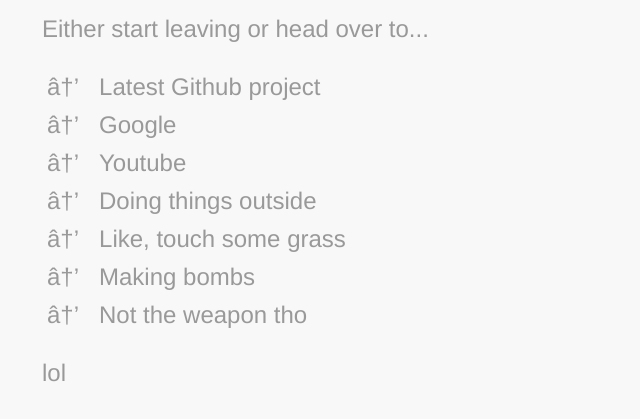
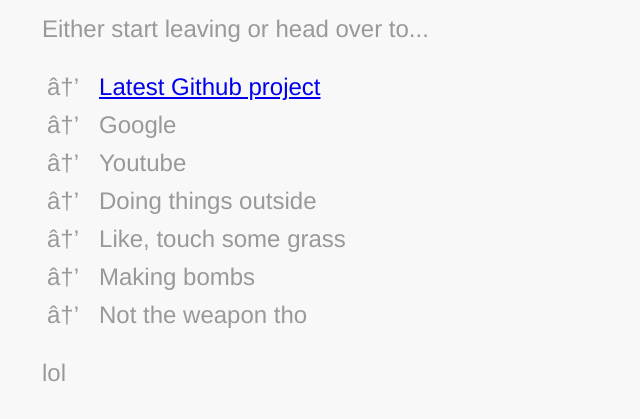
Before and after one commit to alfinosaurus/alfinosaurus.github.io, a plain HTML site: page index.html in a window 1280 px wide. Shown: the part 229-648 px from the top of the page, without its empty margins (278-918 px from the left). Drawn offline with nearby package versions, Linux system fonts and the light colour scheme; a web font is replaced by a local one.

Commit message:
Update index.html

```diff
--- a/index.html
+++ b/index.html
@@ -38,5 +38,5 @@
     </style>
 </head>
 <body>
-    <div class="temp"><div class="intro">Uhhh... is anyone ever gonna come here?</div><div class="instructions">Either start leaving or head over to...<ul><li>Latest Github project</li><li>Google</li><li>Youtube</li><li>Doing things outside</li><li>Like, touch some grass</li><li>Making bombs</li><li>Not the weapon tho</li></ul>lol</div></div>
+    <div class="temp"><div class="intro">Uhhh... is anyone ever gonna come here?</div><div class="instructions">Either start leaving or head over to...<ul><li><a href="https://github.com/alfinosaurus/Dell-Optiplex-3070-Micro-Hackintosh">Latest Github project</a></li><li>Google</li><li>Youtube</li><li>Doing things outside</li><li>Like, touch some grass</li><li>Making bombs</li><li>Not the weapon tho</li></ul>lol</div></div>
 </body>
```
